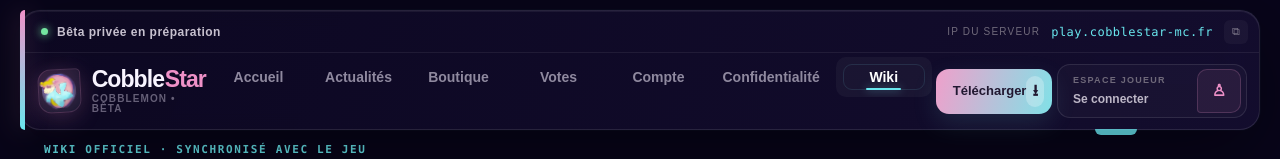
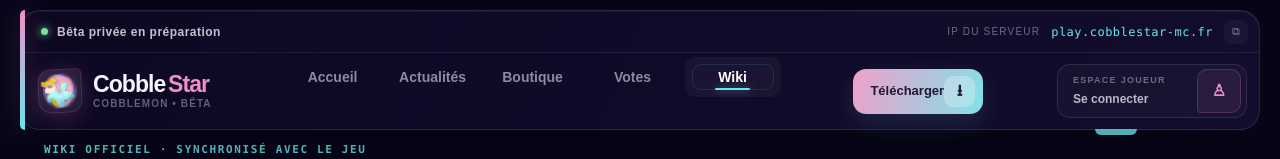
Before and after one commit to RomainRichard42/CobbleStar-website, a Next.js app: page /wiki in a window 1280 px wide. Shown: the top 159 px of the page. Built offline with nearby package versions, Linux system fonts and the light colour scheme; no server answers.

Commit message:
fix: remove Compte/Confidentialité from header navigation

```diff
--- a/app/components/SiteHeader.tsx
+++ b/app/components/SiteHeader.tsx
@@ -93,8 +93,6 @@ export default function SiteHeader() {
             <Link className={pathname.startsWith("/actualites") ? "active" : undefined} href="/actualites/">Actualités</Link>
             <Link className={pathname.startsWith("/boutique") ? "active" : undefined} href="/boutique/">Boutique</Link>
             <Link className={pathname.startsWith("/vote") ? "active" : undefined} href="/vote/">Votes</Link>
-            <Link className={pathname.startsWith("/compte") ? "active" : undefined} href="/compte/">Compte</Link>
-            <Link className={pathname.startsWith("/confidentialite") ? "active" : undefined} href="/confidentialite/">Confidentialité</Link>
             <Link className={pathname.startsWith("/wiki") ? "active" : undefined} href="/wiki/">Wiki</Link>
           </nav>
           <details className="mobile-menu">
@@ -104,8 +102,6 @@ export default function SiteHeader() {
               <Link className={pathname.startsWith("/actualites") ? "active" : undefined} href="/actualites/">Actualités</Link>
               <Link className={pathname.startsWith("/boutique") ? "active" : undefined} href="/boutique/">Boutique</Link>
               <Link className={pathname.startsWith("/vote") ? "active" : undefined} href="/vote/">Votes</Link>
-              <Link className={pathname.startsWith("/compte") ? "active" : undefined} href="/compte/">Compte</Link>
-              <Link className={pathname.startsWith("/confidentialite") ? "active" : undefined} href="/confidentialite/">Confidentialité</Link>
               <Link className={pathname.startsWith("/wiki") ? "active" : undefined} href="/wiki/">Wiki</Link>
             </div>
           </details>
```
